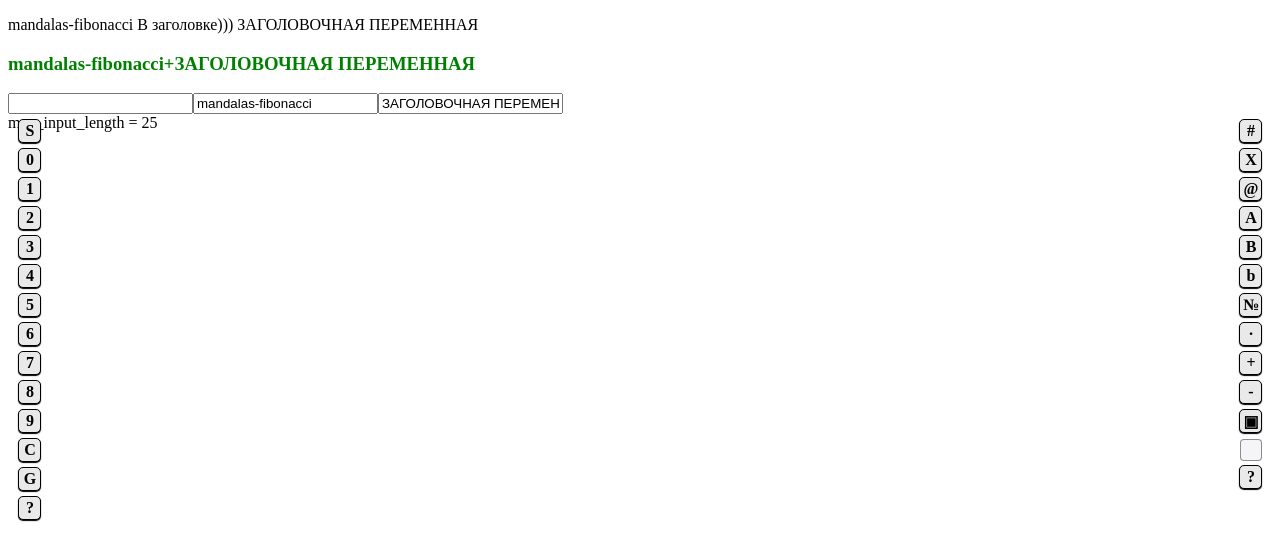
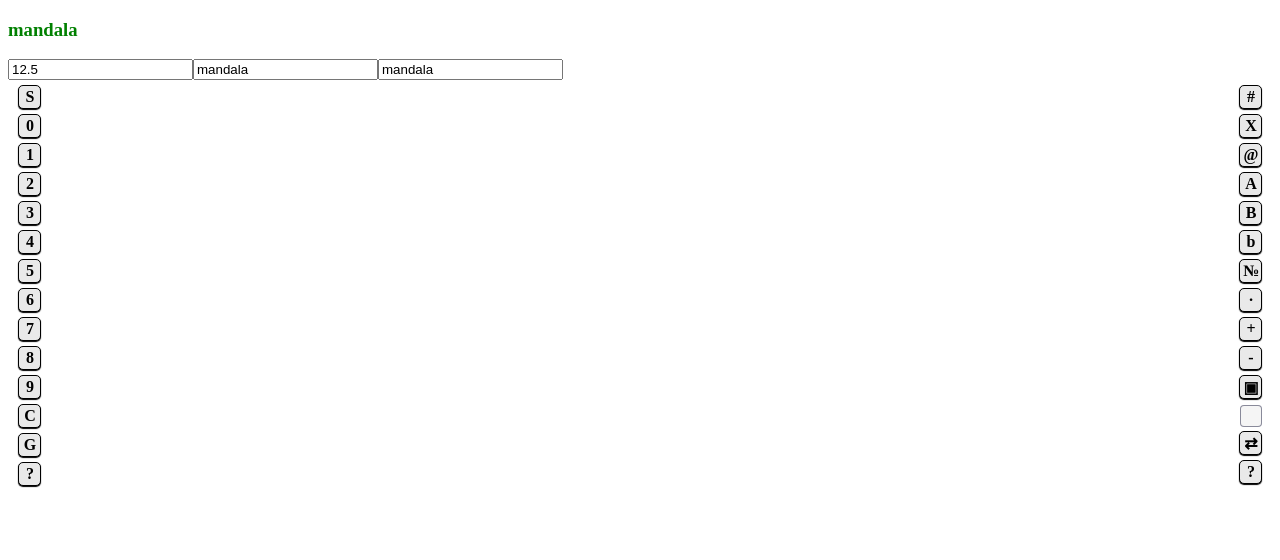
Before and after one commit to Otto-Vector/mandalas_angular, an Angular app: page / in a window 1280 px wide. Shown: the top 560 px of the page. Built offline with nearby package versions, Linux system fonts and the light colour scheme.

Commit message:
add history and values services

```diff
--- a/src/app/app.component.html
+++ b/src/app/app.component.html
@@ -1,5 +1,3 @@
-<!--<h3>привет({{buttons[0] | json}})</h3>-->
-<p>{{title}} В заголовке))) {{title_in.title}}</p>
-<app-title [title_in]="title_in"></app-title>
 
-<!--<app-phones></app-phones>-->
+<app-title></app-title>
+<app-buttons-panel></app-buttons-panel>
--- a/src/app/app.component.ts
+++ b/src/app/app.component.ts
@@ -1,28 +1,4 @@
 import {Component} from '@angular/core';
-
-export interface History {
-  selectedMandala: number
-  titleOfMandala: string
-  lengthOfTitle: number
-  dotsMode: boolean
-  gridMode: boolean
-  gridModeForDots: boolean
-  borderMode: boolean
-  borderColor: number
-  numberMode: boolean
-  visibleColors: [boolean, boolean, boolean, boolean, boolean, boolean, boolean, boolean, boolean, boolean],
-  secondColorMode: boolean
-  grayMode: boolean
-  secondGrayMode: boolean
-  swichMode: object
-}
-export interface TitleTest {
-  title: string
-  lm: boolean
-}
-
-
-//todo-t    Возможно надо перенести Buttons и History в отдельный блок
 
 
 @Component({
@@ -32,12 +8,7 @@ export interface TitleTest {
 })
 
 export class AppComponent {
-  public title: string = 'mandalas-fibonacci';
-  public title_in: TitleTest = {title: "ЗАГОЛОВОЧНАЯ ПЕРЕМЕННАЯ", lm: true}
+  title: string = 'mandalas-fibonacci';
   public max_input_length = 25
-  // history: History[] = [
-  //   {}
-  // ]
-
 
 }
--- a/src/app/help-descriptors/help-descriptors.component.scss
+++ b/src/app/help-descriptors/help-descriptors.component.scss
@@ -1,15 +1,16 @@
 .help {
       position: absolute;
-      top: 0;
+      top: 1px;
+
+      color: black;
+      font-weight: bold;
       user-select: none;
-      hyphens: none;
       white-space: nowrap;
+
       //background: radial-gradient(rgba(255,255,255,1), rgba(255,255,255,0.3)75%, rgba(0,0,0,0)90% );
       transform: scaleX(0);
       transition: 0.5s;
       transition-timing-function: cubic-bezier(1,1,0,1);
-
-      font-weight: bold;
 
     &:hover {
       //color: black;
--- a/src/app/palitra-button/palitra-button.component.html
+++ b/src/app/palitra-button/palitra-button.component.html
@@ -10,7 +10,7 @@
       localButton.unactive_visual_mode ? unactive_visual_button : ''
      ]"
 
-    (click)="buttonListener()"
+    (click)="actions.buttonListener(localButton)"
 >
   {{localButton.content}}
 
--- /dev/null
+++ b/src/app/shared/actions.service.ts
@@ -0,0 +1,39 @@
+
+import {Injectable} from "@angular/core";
+import {Buttons, ButtonsService} from "./buttons.service";
+
+
+@Injectable({providedIn: "root"})
+
+export class ActionsService {
+  constructor( public globalBtn : ButtonsService
+  ) {
+  }
+
+  default() {
+    console.log("default_action")
+  }
+
+  buttonListener(local) {
+    let buttons : Buttons[] = this.globalBtn.buttons
+    //нажатие кнопок отображения помощи справа и слева
+    if (['r_help', 'l_help'].includes(local.id)) {
+      local.unactive_visual_mode = !local.unactive_visual_mode
+
+      for (let [i,{left,help}] of buttons.entries()) {
+        if (left === local.left) {
+          buttons[i].help = !help
+        }
+      }
+
+    }
+
+    //смена сторон панелей
+    if (local.id === 'sw_panels') {
+      local.unactive_visual_mode = !local.unactive_visual_mode
+      for (let i = 0; i < buttons.length; i++) {
+        buttons[i].left = !buttons[i].left
+      }
+    }
+  }
+}
--- a/src/app/shared/buttons.service.ts
+++ b/src/app/shared/buttons.service.ts
@@ -1,5 +1,6 @@
 
 import {Injectable} from "@angular/core";
+
 
 export interface Buttons {
   id: string
@@ -13,9 +14,12 @@ export interface Buttons {
 }
 
 @Injectable({providedIn: "root"})
+
 export class ButtonsService {
+constructor() {
+}
   color: string = '#e9e9e9'
-  max_input_length: number = 25
+  // max_input_length: number = 25
   buttons: Buttons[] = [
     {
       help: false, left : true, color: this.color, unactive_visual_mode: false, opacity_mode: false,
@@ -63,11 +67,11 @@ export class ButtonsService {
     },
     {
       help: false, left : true, color: this.color, unactive_visual_mode: false, opacity_mode: false,
-      id: 'r_colors', title: 'Цветовые схемы', content: 'C'
+      id: 'colors_shema', title: 'Цветовые схемы', content: 'C'
     },
     {
       help: false, left : true, color: this.color, unactive_visual_mode: false, opacity_mode: false,
-      id: 'r_gray', title: 'Серая схема', content: 'G'
+      id: 'gray_shema', title: 'Серая схема', content: 'G'
     },
     {
       help: false, left : true, color: this.color, unactive_visual_mode: false, opacity_mode: false,
@@ -75,55 +79,59 @@ export class ButtonsService {
     },
     {
       help: false, left : false, color: this.color, unactive_visual_mode: false, opacity_mode: false,
-      id: 'l_greed', title: 'Убрать сетку', content: '#'
+      id: 'greed_onoff', title: 'Убрать сетку', content: '#'
     },
     {
       help: false, left : false, color: this.color, unactive_visual_mode: false, opacity_mode: false,
-      id: 'l_all_unvis', title: 'Убрать все цвета', content: 'X'
+      id: 'all_unvis', title: 'Убрать все цвета', content: 'X'
     },
     {
       help: false, left : false, color: this.color, unactive_visual_mode: false, opacity_mode: false,
-      id: 'l_sw_unvis', title: 'Поменять активные с невидимыми', content: '@'
+      id: 'sw_unvis', title: 'Поменять активные с невидимыми', content: '@'
     },
     {
       help: false, left : false, color: this.color, unactive_visual_mode: false, opacity_mode: false,
-      id: 'l_all_vis', title: 'Вернуть все цвета', content: 'A'
+      id: 'all_vis', title: 'Вернуть все цвета', content: 'A'
     },
     {
       help: false, left : false, color: this.color, unactive_visual_mode: false, opacity_mode: false,
-      id: 'l_brd_color', title: 'Поменять цвет обводки', content: 'B'
+      id: 'brd_color', title: 'Поменять цвет обводки', content: 'B'
     },
     {
       help: false, left : false, color: this.color, unactive_visual_mode: false, opacity_mode: false,
-      id: 'l_brd_unvis', title: 'Убрать/отобразить обводку', content: 'b'
+      id: 'lbrd_unvis_onoff', title: 'Убрать/отобразить обводку', content: 'b'
     },
     {
       help: false, left : false, color: this.color, unactive_visual_mode: false, opacity_mode: false,
-      id: 'l_nums_unvis', title: 'Убрать/отобразить цифры', content: '№'
+      id: 'nums_unvis_onoff', title: 'Убрать/отобразить цифры', content: '№'
     },
     {
       help: false, left : false, color: this.color, unactive_visual_mode: false, opacity_mode: false,
-      id: 'l_dots_mode', title: 'Точечный режим', content: '\u2219'
+      id: 'dots_mode_onoff', title: 'Точечный режим', content: '\u2219'
     },
     {
       help: false, left : false, color: this.color, unactive_visual_mode: false, opacity_mode: false,
-      id: 'l_zoom_in', title: 'Приблизить', content: '+'
+      id: 'zoom_in', title: 'Приблизить', content: '+'
     },
     {
       help: false, left : false, color: this.color, unactive_visual_mode: false, opacity_mode: false,
-      id: 'l_zoom_out', title: 'Отдалить', content: '-'
+      id: 'zoom_out', title: 'Отдалить', content: '-'
     },
     {
       help: false, left : false, color: this.color, unactive_visual_mode: false, opacity_mode: false,
-      id: 'l_full_screen', title: 'Развернуть на весь экран', content: '\u25A3'
+      id: 'full_screen', title: 'Развернуть на весь экран', content: '\u25A3'
     },
     {
       help: false, left : false, color: this.color, unactive_visual_mode: false, opacity_mode: false,
-      id: 'l_save_settings', title: 'Сохранить настройки отображения', content: 'visual_check'
+      id: 'save_settings', title: 'Сохранить настройки отображения', content: 'visual_check'
+    },
+    {
+      help: false, left : false, color: this.color, unactive_visual_mode: false, opacity_mode: false,
+      id: 'sw_panels', title: 'Поменять панели кнопок местами', content: '\u21C4'
     },
     {
       help: false, left : false, color: this.color, unactive_visual_mode: false, opacity_mode: false,
       id: 'l_help', title: 'Убрать помощь слева', content: '?'
     },
-  ];
+  ]
 }
--- /dev/null
+++ b/src/app/shared/history.service.ts
@@ -0,0 +1,43 @@
+import { Injectable } from '@angular/core';
+
+export interface History {
+  selected_mandala: number
+  title_of_mandala: string
+  length_of_title: number
+  dots_mode: boolean
+  grid_mode: boolean
+  grid_mode_for_dots: boolean
+  border_mode: boolean
+  border_color: number
+  number_mode: boolean
+  visible_colors: [boolean, boolean, boolean, boolean, boolean, boolean, boolean, boolean, boolean, boolean],
+  second_color_mode: boolean
+  gray_mode: boolean
+  second_gray_mode: boolean
+  swich_mode: object
+}
+
+@Injectable({ providedIn: 'root' })
+
+export class HistoryService {
+
+  constructor() { }
+  color :string = 'green'
+  title_input : any = {value: "mandala"}
+  history_default : History = {
+          selected_mandala  : 4,
+          title_of_mandala  : this.title_input.value,
+          length_of_title 	: this.title_input.value.length,
+          dots_mode 				: false,
+          grid_mode 				: false,
+          grid_mode_for_dots: false,
+          border_mode				: true,
+          border_color			: -1,
+          number_mode				: false,
+          visible_colors  	: [true,true,true,true,true,true,true,true,true,true],
+          second_color_mode : false,
+          gray_mode         : true,
+          second_gray_mode  : true,
+          swich_mode        : function(mode) {this[mode] = !this[mode]; return this[mode]}
+          }
+}
--- a/src/app/title/title.component.html
+++ b/src/app/title/title.component.html
@@ -1,8 +1,6 @@
-<h3>{{title}}+{{title_in.title}}</h3>
-<input type="number" [max]="max_input_length">
+<h3>{{title}}</h3>
+<input type="number" [(ngModel)]="number" [max]="max_input_length">
 <input name="f0" [(ngModel)]="title" type="text" (ngModelChange)="fixValue()" [maxLength]="max_input_length">
-<input name="ff" [(ngModel)]="title_in.title" type="text" (ngModelChange)="fixValue()" [maxLength]="max_input_length">
+<input name="ff" [(ngModel)]="title" type="text" (ngModelChange)="fixValue()" [maxLength]="max_input_length">
 <!--  <button type="submit">ok</button>-->
 <!--  </form>-->
-<app-buttons-panel></app-buttons-panel>
-<a>max_input_length = {{max_input_length}}</a>
--- a/src/app/title/title.component.ts
+++ b/src/app/title/title.component.ts
@@ -1,5 +1,6 @@
 import {Component, Input, OnInit} from '@angular/core'
-import {AppComponent, TitleTest} from "../app.component";
+import {AppComponent} from "../app.component";
+import {HistoryService} from "../shared/history.service";
 
 @Component( {
   selector: 'app-title',
@@ -8,60 +9,36 @@ import {AppComponent, TitleTest} from "../app.component";
 })
 
 export class TitleComponent implements OnInit {
-  // @Input() max_input_length : number
-  @Input() title_in : TitleTest
 
-  constructor(private fromGlobal: AppComponent) {}
+  constructor(private fromGlobal: AppComponent,
+  public history : HistoryService) {}
 
 
-  title = this.fromGlobal.title
+  title = this.history.title_input.value
+  number = this.fromGlobal.max_input_length / 2
   max_input_length = this.fromGlobal.max_input_length
-  num : number = 33
   color: string = this.randomColor()
-  borderColor: string = this.randomColor()
-  borderpx: number = 1
+  history_arr = this.history.history_default
+
 
 
   ngOnInit(): void {
-    console.log(this.title)
+
   }
 
   randomColor() : string {
     return '#'+Math.floor(Math.random() * 16777215).toString(16)
   }
 
-  // moreOne(...strings) : void {
-  //   for (let i =0; i < strings.length; i++)
-  //     strings[i] = this.randomColor()
-  //   console.log(this.color)
-  // }
-
-  // inputEnter(event: any) {
-  //   this.title = event.target.value
-  // }
-
     inputEnter() {
     console.log("Ввели")
   }
 
-  // on_Change(event: string) {
-  //   let ivclose = event
-  //   if (event.length > 5) {
-  //     ivclose = event.substr(0,5)
-  //     this.title = ivclose}
-  // return ivclose
-  // }
 
   fixValue() {
     if (this.title == 'нет') {
       this.title = 'да'
     }
-    // if (this.title.length >= 5) {
-    //   let z = [...this.title].join('')
-    //   z = z.substr(0,5)
-    //   this.title = z
-    //
-    // }
 
   }
 }
```
Also changed, not shown: src/app/palitra-button/palitra-button.component.ts (+3 -23 lines), src/app/shared/values.service.ts (added, +26 -0 lines).
